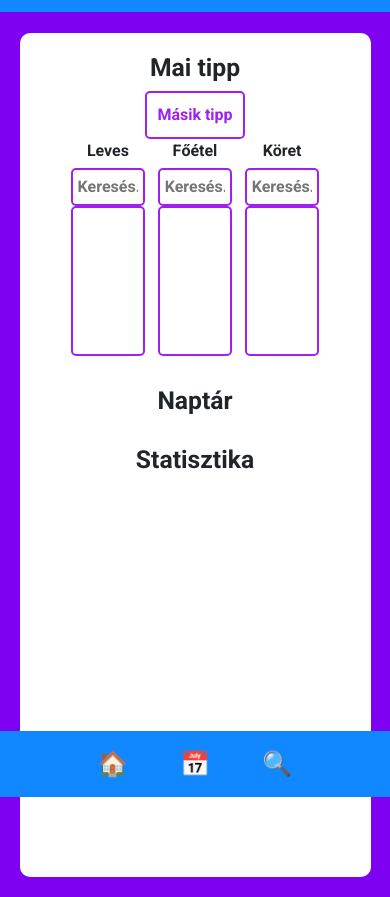
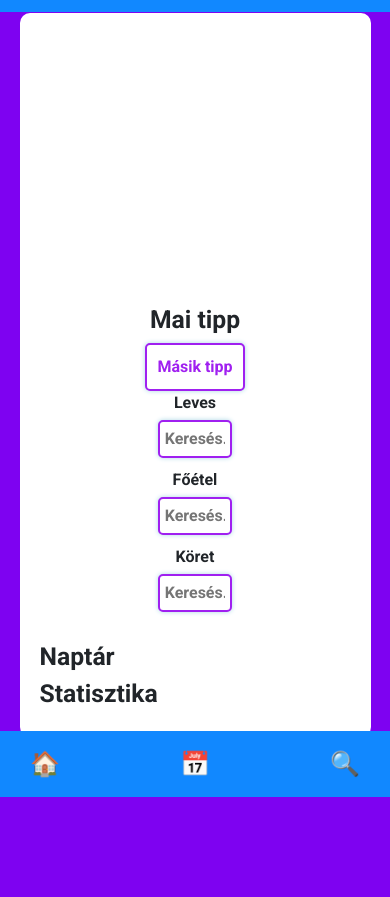
Before and after one commit to WhatToCook-Chef/WhatToCook, a plain HTML site: page index.html in a window 390 px wide. Shown: the part 47-944 px from the top of the page. After the commit the page ends 844 px from the top, so only its background shows below. Drawn offline with nearby package versions, Linux system fonts and the light colour scheme.

Commit message:
Update styles.css

```diff
--- a/src/styles.css
+++ b/src/styles.css
@@ -1,10 +1,17 @@
 @import url('https://fonts.googleapis.com/css2?family=Roboto:wght@700&display=swap');
 
-body {
-    font-family: 'Roboto', sans-serif;
-    background-color: #7e02f1; /* Világos lila háttér */
+* {
+    box-sizing: border-box;
     margin: 0;
     padding: 0;
+}
+
+html, body {
+    font-family: 'Roboto', sans-serif;
+    background-color: #7e02f1;
+    min-width: 100vw;
+    min-height: 100vh;
+    overflow-x: hidden;
 }
 
 /* NAVBAR */
@@ -27,12 +34,13 @@ body {
 /* FŐ TARTALOM */
 .content-container {
     width: 66.67%;
-    margin: 80px auto 20px auto; /* Középre helyezés */
+    margin: 60px auto; /* Navbar és footer között középre */
     padding: 20px;
-    background: #fff;
+    background: white;
     border-radius: 10px;
-    min-height: 100vh;
-    overflow-y: auto;
+    min-height: calc(100vh - 120px); /* Kitölti a navbar és footer közötti helyet */
+    display: flex;
+    flex-direction: column;
 }
 
 @media (max-width: 768px) {
@@ -45,7 +53,6 @@ body {
 .food-selector {
     width: 80%;
     text-align: center;
-    justify-content: space-around;
     margin: auto;
     margin-bottom: 20px;
 }
@@ -54,6 +61,19 @@ body {
     display: flex;
     justify-content: space-between;
     margin: auto;
+}
+
+/* Mobilon egymás alá kerülő oszlopok */
+@media (max-width: 768px) {
+    .food-columns {
+        flex-direction: column;
+        align-items: center;
+    }
+
+    .food-column {
+        width: 100%;
+        margin-bottom: 10px;
+    }
 }
 
 .food-column {
@@ -72,39 +92,44 @@ label {
     width: 100%;
     padding: 5px;
     border-radius: 5px;
-    border: 2px solid #A020F0; /* Lila border */
+    border: 2px solid #A020F0;
+    box-shadow: 0 0 5px #ADD8E6;
 }
 
-/* GÖRGETHETŐ LISTA */
+/* LEGÖRDÜLŐ MENÜK */
 .scroll-list {
     height: 150px;
     overflow-y: auto;
-    border: 2px solid #A020F0; /* Lila border */
+    border: 2px solid #A020F0;
     padding: 5px;
     background: white;
     border-radius: 5px;
+    display: none; /* Alapértelmezetten rejtve */
+}
+
+.food-column select {
+    width: 100%;
+    padding: 5px;
+    border-radius: 5px;
+    border: 2px solid #A020F0;
+    box-shadow: 0 0 5px #ADD8E6;
 }
 
 /* GOMBOK */
 .btn-refresh {
     background-color: #fff;
-    border: 2px solid #A020F0; /* Lila border */
+    border: 2px solid #A020F0;
     padding: 10px;
     color: #A020F0;
     font-size: 16px;
     border-radius: 5px;
     cursor: pointer;
+    box-shadow: 0 0 5px #ADD8E6;
 }
 
 .btn-refresh:hover {
     background-color: #A020F0;
     color: white;
-}
-
-/* NAPTÁR & TIMELINE */
-.calendar, .timeline {
-    text-align: center;
-    margin-top: 30px;
 }
 
 /* FOOTER */
@@ -131,4 +156,19 @@ label {
     cursor: pointer;
     padding: 5px 10px;
     border-radius: 5px;
+    color: white;
 }
+
+/* Footer gomb ikonok */
+.footer-btn i {
+    font-size: 30px;
+}
+
+/* Mobilon a footer gombok egyenlően oszlanak el */
+@media (max-width: 768px) {
+    .footer-nav {
+        width: 100%;
+        justify-content: space-between;
+        padding: 0 10px;
+    }
+}
```
